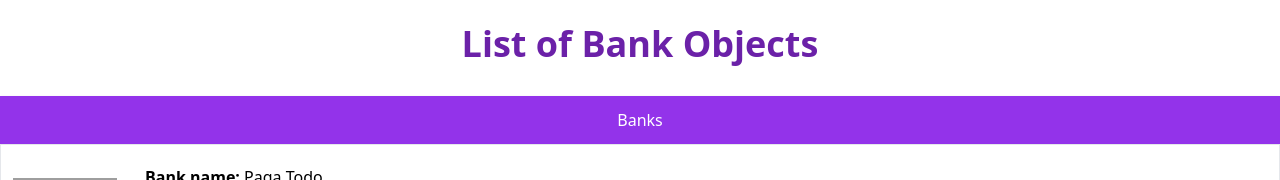
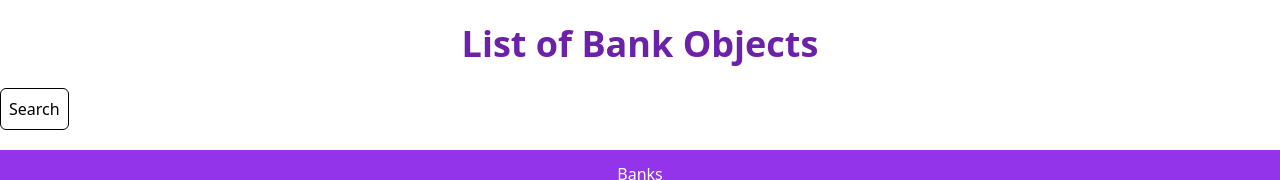
Before and after one commit to RavenAoiffe/list-of-bank-objects, a React (Vite) app: page / in a window 1280 px wide. Shown: the top 180 px of the page. Built offline with nearby package versions, Linux system fonts and the light colour scheme; data requests are answered from the project's data file; grey boxes are pictures that could not be loaded.

Commit message:
Button for search again

```diff
--- a/src/App.jsx
+++ b/src/App.jsx
@@ -8,16 +8,18 @@ const baseURL = `${import.meta.env.VITE_API_URL_DEV}`;
 function App() {
 
   const [listOfBank, setListOfBank] = useState([]);
-  const [charge, setCharge] = useState(true);
+  const [charge, setCharge] = useState(false);
 
   const makeAPICall = async () => {
+
     try {
+
         const response = await fetch(baseURL);
         const data = await response.json();
         setTimeout( ()=>{
           setCharge(false)
           setListOfBank(data)
-      },1000)
+      },1500)
 
     }
     catch (e) {
@@ -28,16 +30,23 @@ function App() {
       makeAPICall()
   }, [])
 
-
+  const recall = () => {
+    setCharge(true)
+    makeAPICall()
+  }
 
   return (
     <div className='container mx-auto'>
       <Header>List of Bank Objects</Header>
+
+      <button className='bg-white border-black border text-black p-2 rounded-md hover:bg-black hover:text-white text-md'
+        onClick={recall}
+      >Search</button>
         <div>
-        {charge && <Spiner/> }
-          <BankList
+          {charge ? <Spiner/> :  <BankList
             listOfBank={ listOfBank}
-          />
+            />}
+
         </div>
     </div>
   )
```
Lines whose indentation alone changed are shown as unchanged.
